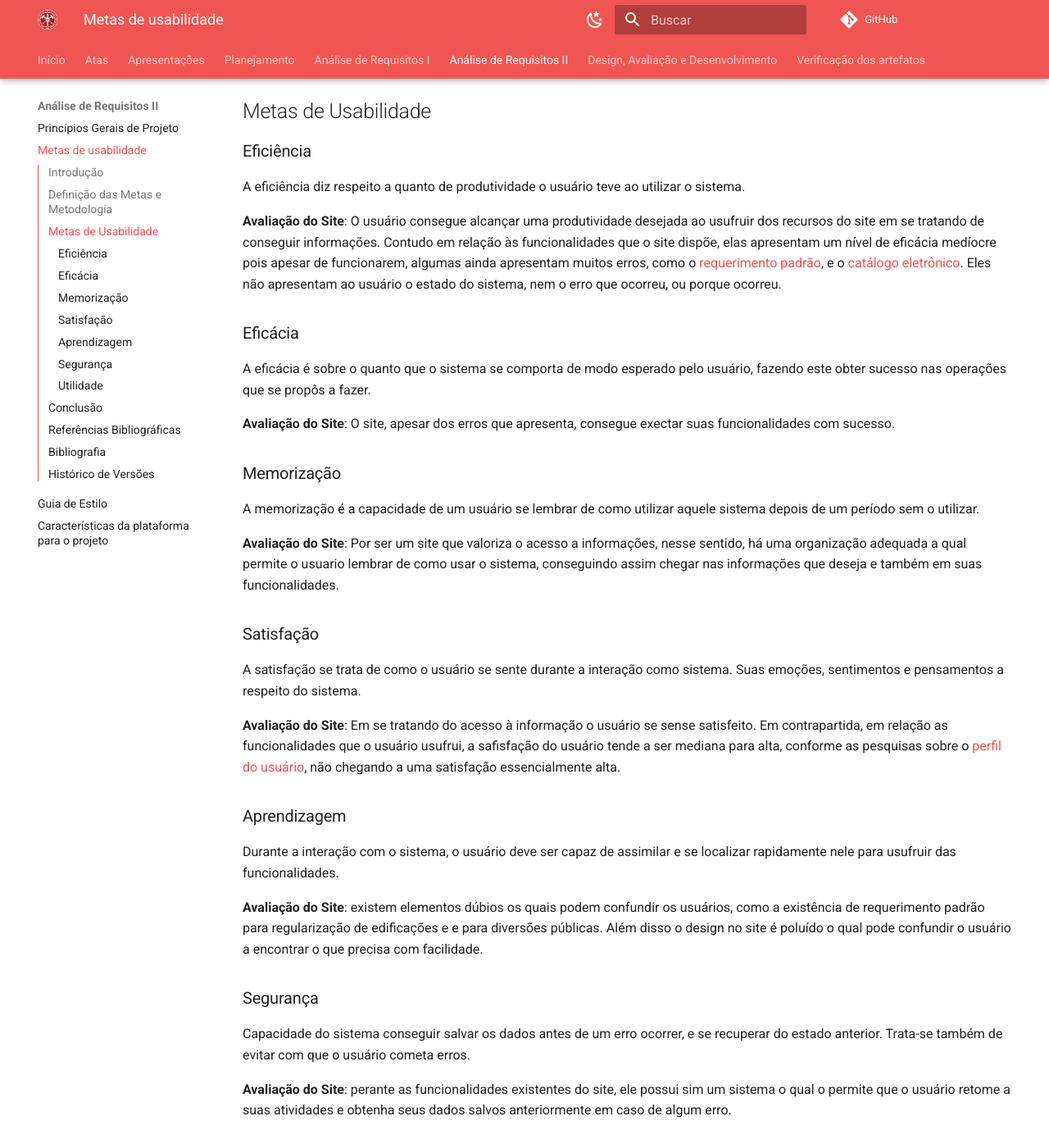
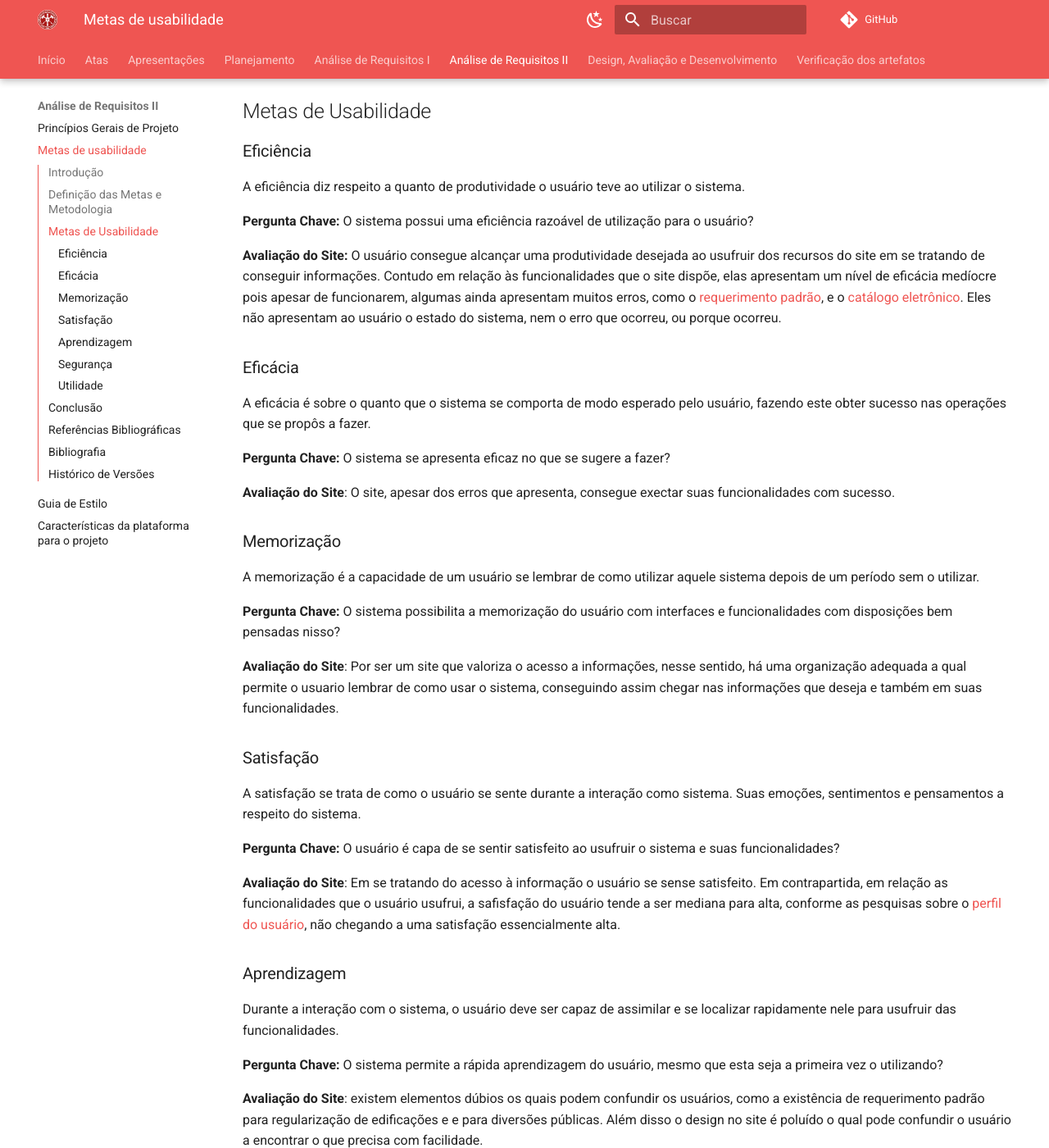
Before and after one commit to Interacao-Humano-Computador/2024.1-CBMERJ, an MkDocs documentation site: the page built from docs/analise_requisitos_2/metas_usabilidade.md, in a window 1280 px wide and 1400 px high, scrolled down 672 px. Shown: the whole window at 82% size. Built offline with MkDocs 1.6.1 and Material for MkDocs 9.7.7, drawn with Linux system fonts in a browser that asks for light colours; comment, search, counter and statistics services are not loaded; some of the changed text lies outside the part shown.

Commit message:
adicionando perguntas chaves em metas de usabilidade

```diff
--- a/docs/analise_requisitos_2/metas_usabilidade.md
+++ b/docs/analise_requisitos_2/metas_usabilidade.md
@@ -18,11 +18,15 @@ A partir desses conceitos, foi estabelecido que para esse projeto, as metas de u
 
 A eficiência diz respeito a quanto de produtividade o usuário teve ao utilizar o sistema.
 
-**Avaliação do Site**: O usuário consegue alcançar uma produtividade desejada ao usufruir dos recursos do site em se tratando de conseguir informações. Contudo em relação às funcionalidades que o site dispõe, elas apresentam um nível de eficácia medíocre pois apesar de funcionarem, algumas ainda apresentam muitos erros, como o [requerimento padrão](../planejamento/site-escolhido.md), e o [catálogo eletrônico](../planejamento/site-escolhido.md). Eles não apresentam ao usuário o estado do sistema, nem o erro que ocorreu, ou porque ocorreu.
+**Pergunta Chave:** O sistema possui uma eficiência razoável de utilização para o usuário?<br>
+
+**Avaliação do Site:** O usuário consegue alcançar uma produtividade desejada ao usufruir dos recursos do site em se tratando de conseguir informações. Contudo em relação às funcionalidades que o site dispõe, elas apresentam um nível de eficácia medíocre pois apesar de funcionarem, algumas ainda apresentam muitos erros, como o [requerimento padrão](../planejamento/site-escolhido.md), e o [catálogo eletrônico](../planejamento/site-escolhido.md). Eles não apresentam ao usuário o estado do sistema, nem o erro que ocorreu, ou porque ocorreu.
 
 ### Eficácia
 
 A eficácia é sobre o quanto que o sistema se comporta de modo esperado pelo usuário, fazendo este obter sucesso nas operações que se propôs a fazer.
+
+**Pergunta Chave:** O sistema se apresenta eficaz no que se sugere a fazer?<br>
 
 **Avaliação do Site**: O site, apesar dos erros que apresenta, consegue exectar suas funcionalidades com sucesso.
 
@@ -30,11 +34,15 @@ A eficácia é sobre o quanto que o sistema se comporta de modo esperado pelo us
 
 A memorização é a capacidade de um usuário se lembrar de como utilizar aquele sistema depois de um período sem o utilizar.
 
+**Pergunta Chave:** O sistema possibilita a memorização do usuário com interfaces e funcionalidades com disposições bem pensadas nisso?<br>
+
 **Avaliação do Site**: Por ser um site que valoriza o acesso a informações, nesse sentido, há uma organização adequada a qual permite o usuario lembrar de como usar o sistema, conseguindo assim chegar nas informações que deseja e também em suas funcionalidades.
 
 ### Satisfação
 
 A satisfação se trata de como o usuário se sente durante a interação como  sistema. Suas emoções, sentimentos e pensamentos a respeito do sistema.
+
+**Pergunta Chave:** O usuário é capa de se sentir satisfeito ao usufruir o sistema e suas funcionalidades?<br>
 
 **Avaliação do Site**: Em se tratando do acesso à informação o usuário se sense satisfeito. Em contrapartida, em relação as funcionalidades que o usuário usufrui, a safisfação do usuário tende a ser mediana para alta, conforme as pesquisas sobre o [perfil do usuário](../analise_requisitos_1/perfil_usuario.md), não chegando a uma satisfação essencialmente alta.
 
@@ -42,17 +50,23 @@ A satisfação se trata de como o usuário se sente durante a interação como
 
 Durante a interação com o sistema, o usuário deve ser capaz de assimilar e se localizar rapidamente nele para usufruir das funcionalidades.
 
+**Pergunta Chave:** O sistema permite a rápida aprendizagem do usuário, mesmo que esta seja a primeira vez o utilizando?<br>
+
 **Avaliação do Site**: existem elementos dúbios os quais podem confundir os usuários, como a existência de requerimento padrão para regularização de edificações e e para diversões públicas. Além disso o design no site é poluído o qual pode confundir o usuário a encontrar o que precisa com facilidade.
 
 ### Segurança
 
 Capacidade do sistema conseguir salvar os dados antes de um erro ocorrer, e se recuperar do estado anterior. Trata-se também de evitar com que o usuário cometa erros.
 
+**Pergunta Chave:** O sistema garante que os dados persistam em casos de erros?<br>
+
 **Avaliação do Site**: perante as funcionalidades existentes do site, ele possui sim um sistema o qual o permite que o usuário retome a suas atividades e obtenha seus dados salvos anteriormente em caso de algum erro.
 
 ### Utilidade
 
 A utilidade é sobre o sistema dar ao usuário um grupo de funcionalidades que precisam ser esperadas pelo o usuário dada a proposta do sistema.
+
+**Pergunta Chave:** O sistema se mostra como útil para o usuário?<br>
 
 **Avaliação do Site**: o sistema possui uma utilidade razoável principalmente pela informações que contém nele, contudo, sobre as funcionalidades, sua utilidade é baixa porque ele poderia se apresentar funcionalidades mais robustas dada a proposta ser um site do corpo de bombeiros militar.
 
```
Also changed, not shown: other parts of docs/analise_requisitos_2/metas_usabilidade.md (+1 -0 lines).
